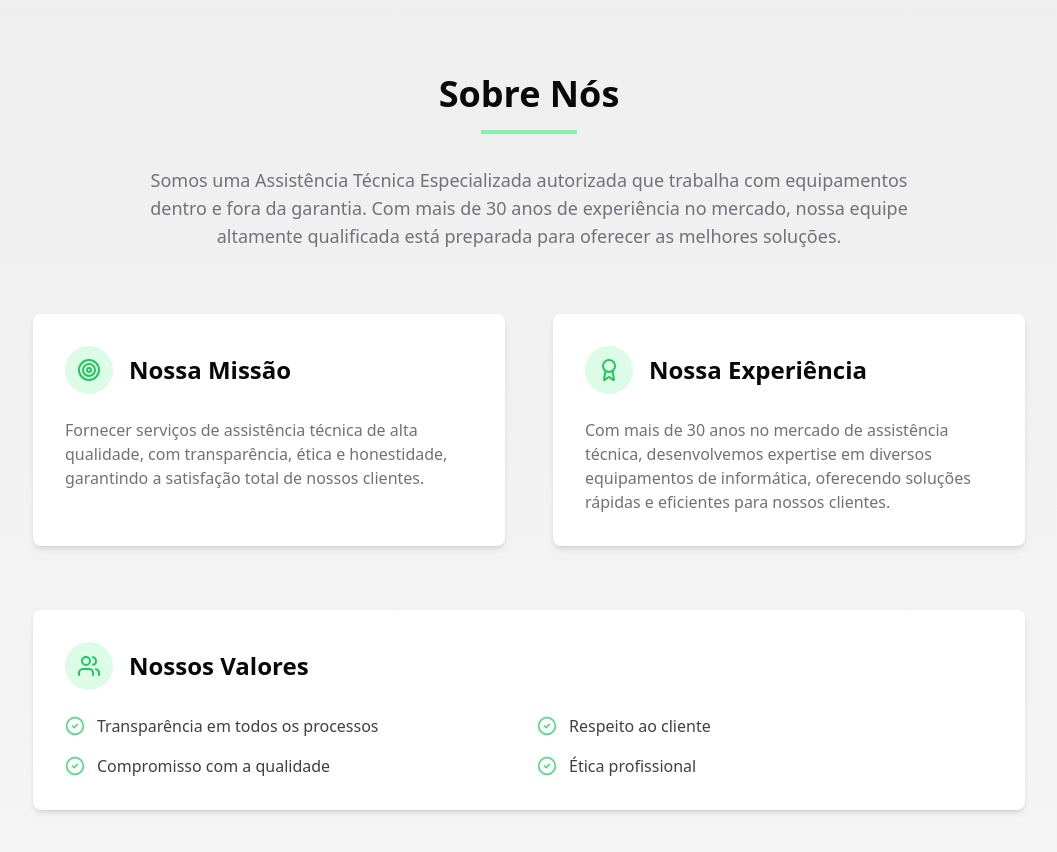
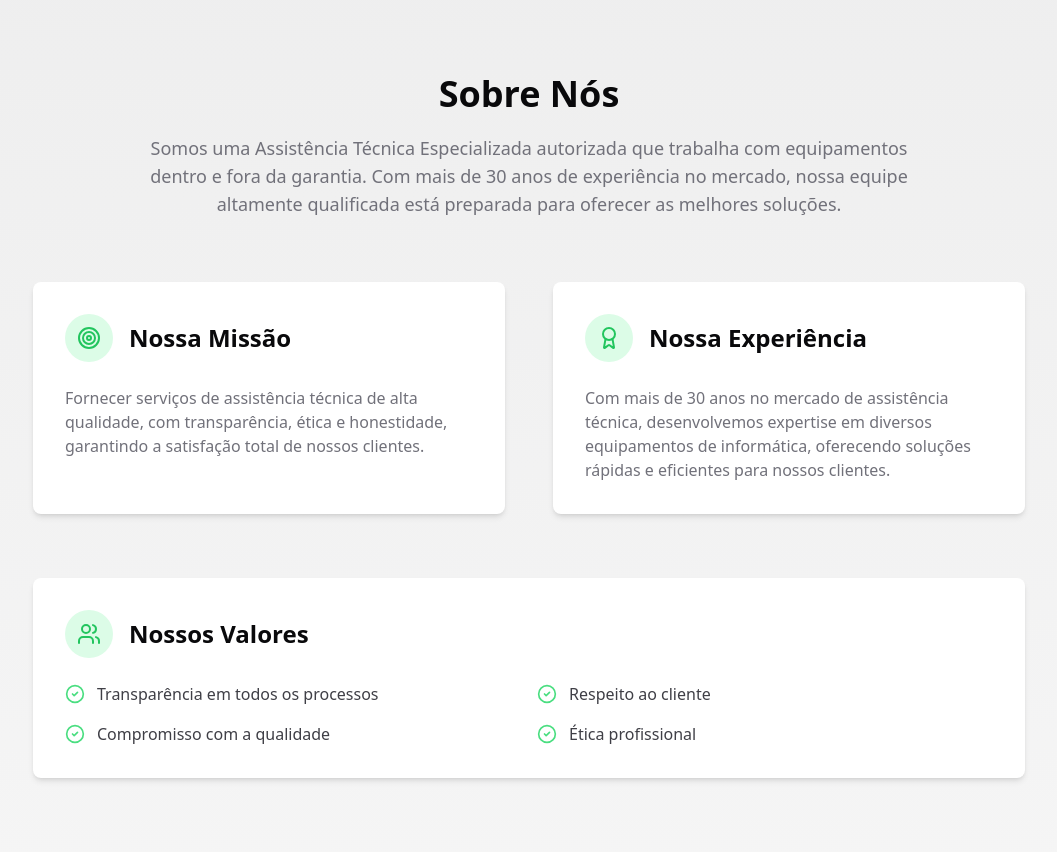
Before and after one commit to Daischi/Intercompnet, a Next.js app: page / in a window 1280 px wide. Shown: the part 900-1752 px from the top of the page, without its empty margins (111-1168 px from the left). Built offline with nearby package versions, Linux system fonts and the light colour scheme.

Commit message:
consertando erros

```diff
--- a/src/components/Sobrenos/index.tsx
+++ b/src/components/Sobrenos/index.tsx
@@ -5,7 +5,7 @@ export default function Sobrenos() {
     <div className="container mx-auto px-4 py-16 max-w-5xl">
       <div className="text-center mb-12">
         <h1 className="text-4xl font-bold mb-4">Sobre Nós</h1>
-        <div className="w-24 h-1 bg-green-300 mx-auto mb-8"></div>
+        <div className="w-24 h-1"></div>
         <p className="text-lg text-zinc-500 dark:text-zinc-400 max-w-3xl mx-auto">
           Somos uma Assistência Técnica Especializada autorizada que trabalha com equipamentos dentro e fora da
           garantia. Com mais de 30 anos de experiência no mercado, nossa equipe altamente qualificada está preparada
@@ -46,7 +46,7 @@ export default function Sobrenos() {
           <div className="p-3 bg-green-100 dark:bg-green-900 rounded-full mr-4">
             <Users className="text-green-500 h-6 w-6" />
           </div>
-          <h2 className="text-2xl font-bold">Nossos Valores</h2>
+          <h2 className="text-2xl font-bold flex">Nossos Valores</h2>
         </div>
 
         <div className="grid md:grid-cols-2 gap-4">
```
